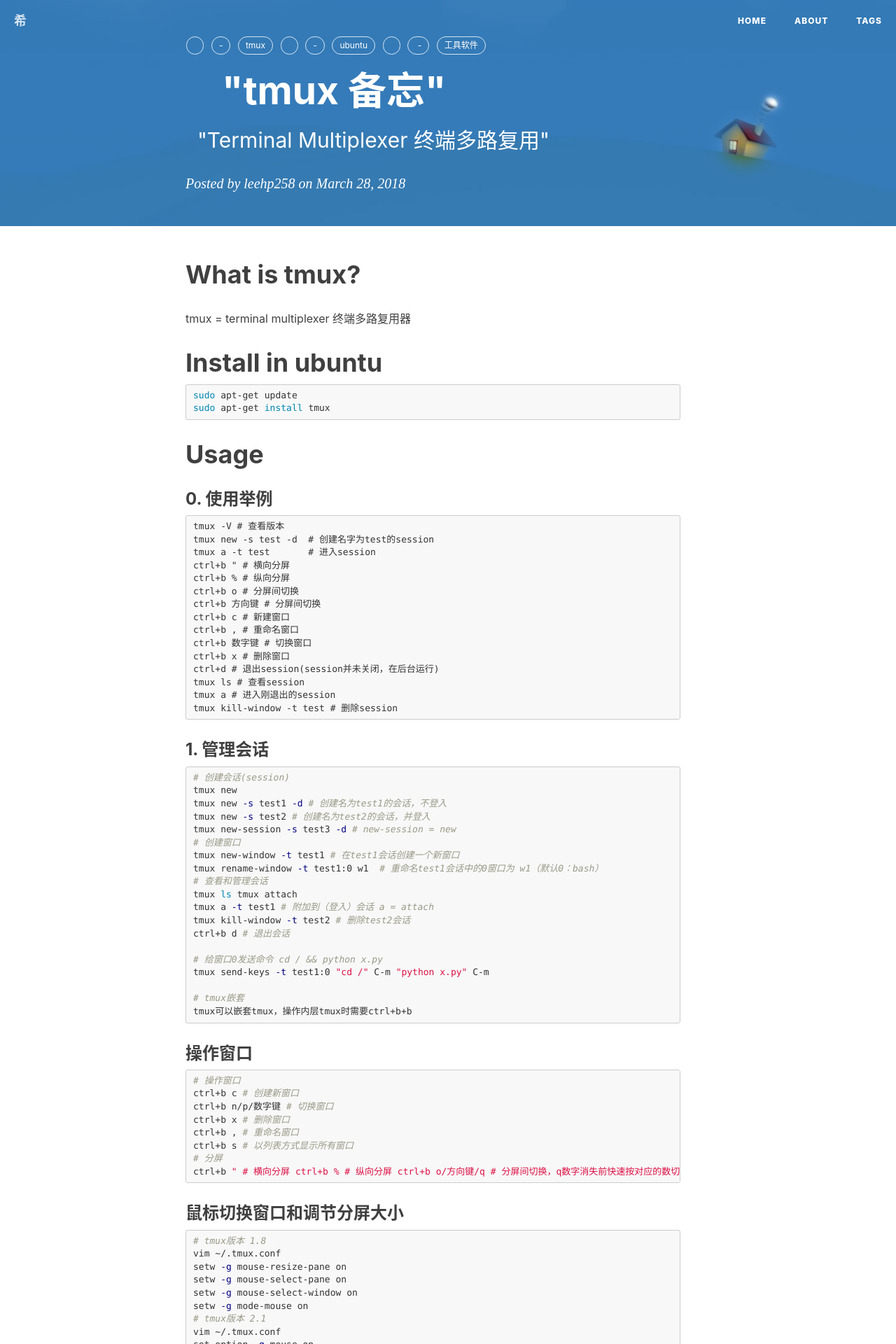
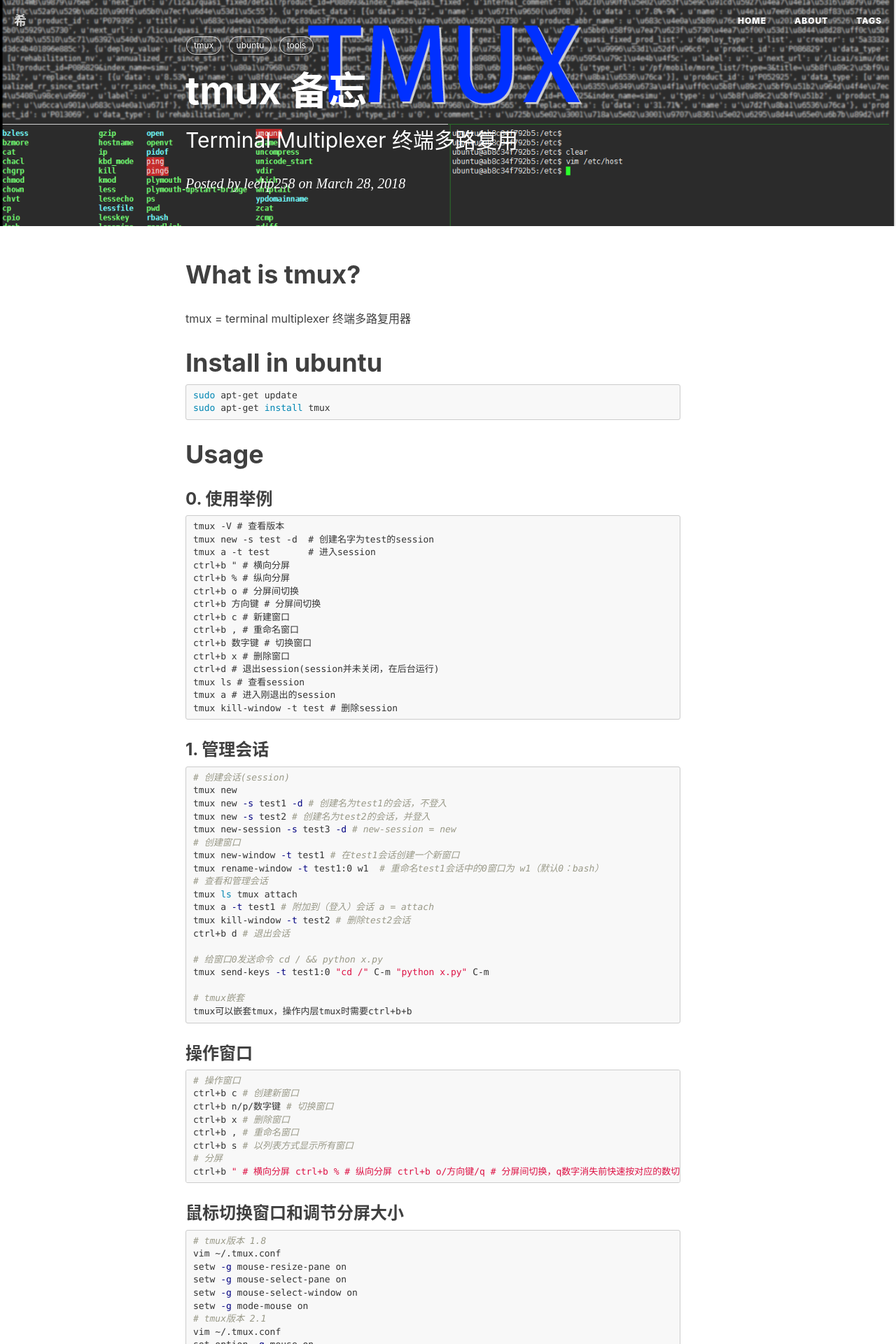
Before and after one commit to leehp258/leehp258.github.io, a Jekyll site: the page built from _posts/2018-03-28-tmux-note.markdown, in a window 1280 px wide. Shown: the top 1920 px of the page at 70% size. Built offline with Jekyll 4.4.1, drawn with Linux system fonts in a browser that asks for light colours; nearby versions of some CDN libraries; comment, search, counter and statistics services are not loaded.

Commit message:
modify post - tmux

```diff
--- a/_posts/2018-03-28-tmux-note.markdown
+++ b/_posts/2018-03-28-tmux-note.markdown
@@ -1,14 +1,14 @@
 ---
 layout:     post
-title:      "tmux 备忘"
-subtitle:   "Terminal Multiplexer 终端多路复用"
+title:      "tmux 备忘"
+subtitle:   "Terminal Multiplexer 终端多路复用"
 date:       2018-03-28
 author:     "leehp258"
-header-img: "img/home-bg.jpg"
+header-img: "img/tmux_demo.png"
 tags:
-    - tmux
-    - ubuntu
-    - 工具软件
+    - tmux
+    - ubuntu
+    - tools
 ---
 
 # What is tmux?
```
Also changed, not shown: img/tmux_demo.png.
